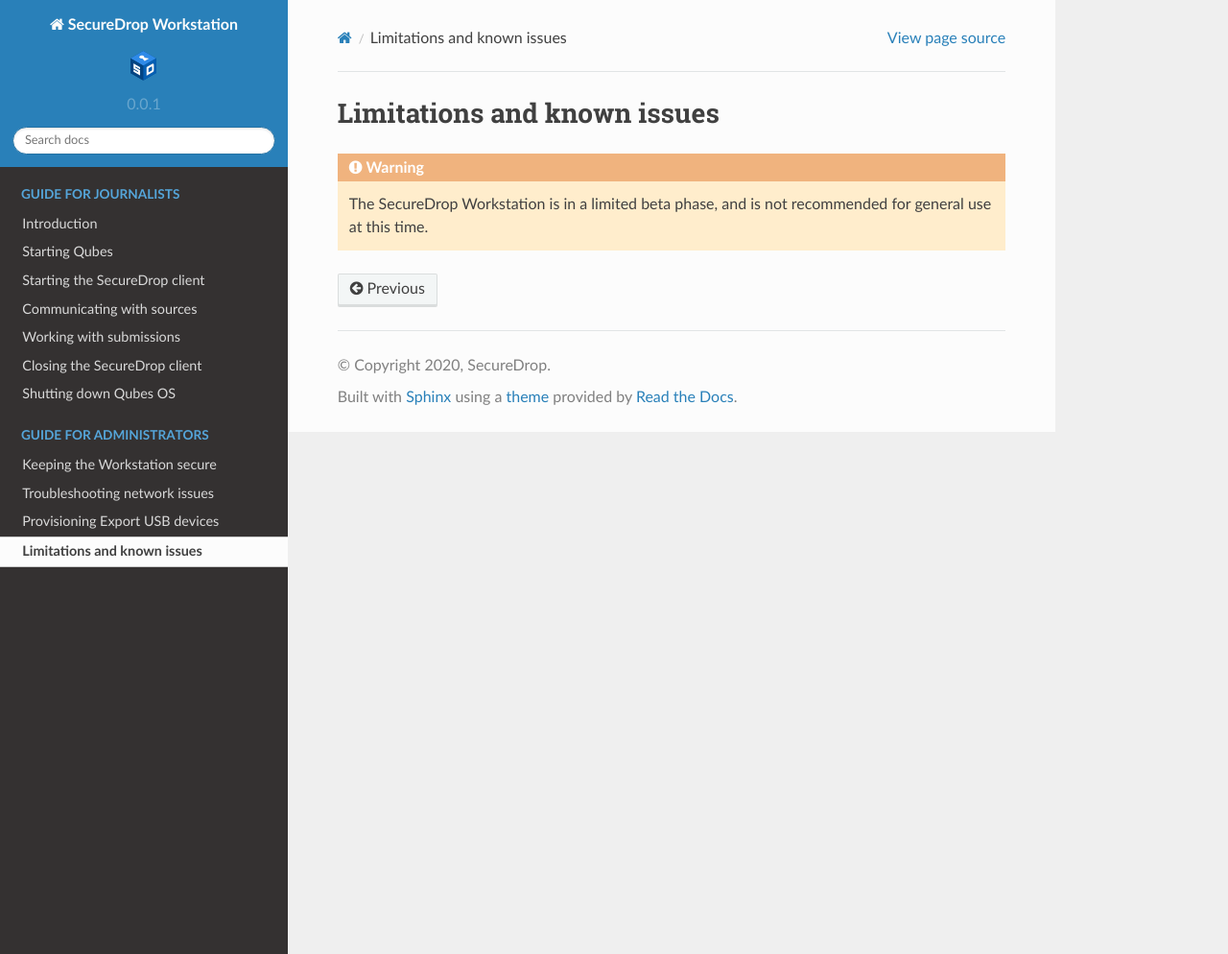
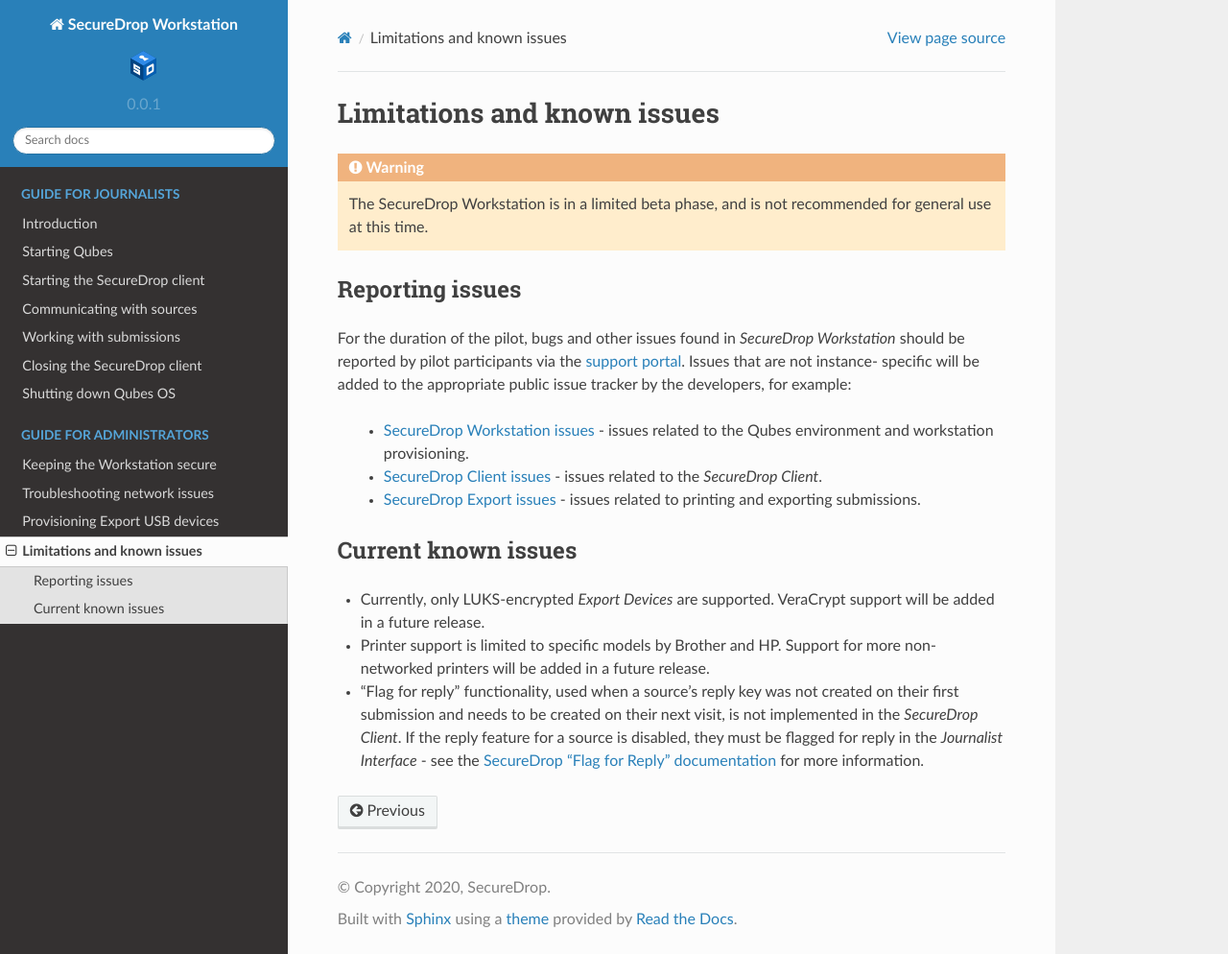
Before and after one commit to freedomofpress/securedrop-workstation-docs, a Sphinx documentation site: the page built from docs/admin/known_issues.rst, in a window 1280 px wide and 994 px high. Shown: the whole window at 96% size. Built offline with Sphinx 7.4.7 and the Read the Docs theme 2.0.0, drawn with Linux system fonts in a browser that asks for light colours.

Commit message:
Added known issues docs

```diff
--- a/docs/admin/known_issues.rst
+++ b/docs/admin/known_issues.rst
@@ -2,3 +2,29 @@
 ============================
 
 .. include:: ../includes/top-warning.rst
+Reporting issues
+----------------
+
+For the duration of the pilot, bugs and other issues found in
+*SecureDrop Workstation* should be reported by pilot participants via the
+`support portal <https://support.freedom.press>`_. Issues that are not instance-
+specific will be added to the appropriate public issue tracker by the developers,
+for example:
+
+ - `SecureDrop Workstation issues <https://github.com/freedomofpress/securedrop-workstation/issues>`_ - issues related to the Qubes environment and workstation provisioning.
+ - `SecureDrop Client issues <https://github.com/freedomofpress/securedrop-client/issues>`_ - issues related to the *SecureDrop Client*.
+
+ - `SecureDrop Export issues <https://github.com/freedomofpress/securedrop-export/issues>`_ - issues related to printing and exporting submissions.
+
+Current known issues
+--------------------
+
+- Currently, only LUKS-encrypted *Export Devices* are supported. VeraCrypt support
+  will be added in a future release.
+- Printer support is limited to specific models by Brother and HP. Support for
+  more non-networked printers will be added in a future release.
+- "Flag for reply" functionality, used when a source's reply key was not created
+  on their first submission and needs to be created on their next visit, is not implemented
+  in the *SecureDrop Client*. If the reply feature for a source is disabled, they must be
+  flagged for reply in the *Journalist Interface* - see the
+  `SecureDrop "Flag for Reply" documentation <https://docs.securedrop.org/en/stable/journalist.html#flag-for-reply>`_ for more information.
```
